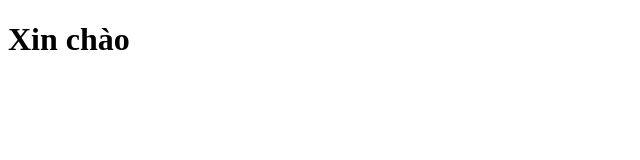
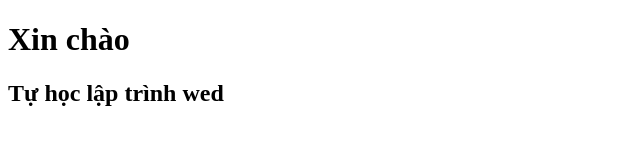
Before and after one commit to MNghia-tech/Wed-3, a plain HTML site: page index.html in a window 1280 px wide. Shown: the whole page, without its empty margins (0-640 px from the left). Drawn offline with Linux system fonts and the light colour scheme.

Commit message:
2nd commit

```diff
--- a/index.html
+++ b/index.html
@@ -7,5 +7,6 @@
 </head>
 <body>
     <h1>Xin chào</h1>
+    <h2>Tự học lập trình wed</h2>
 </body>
 </html>
```
